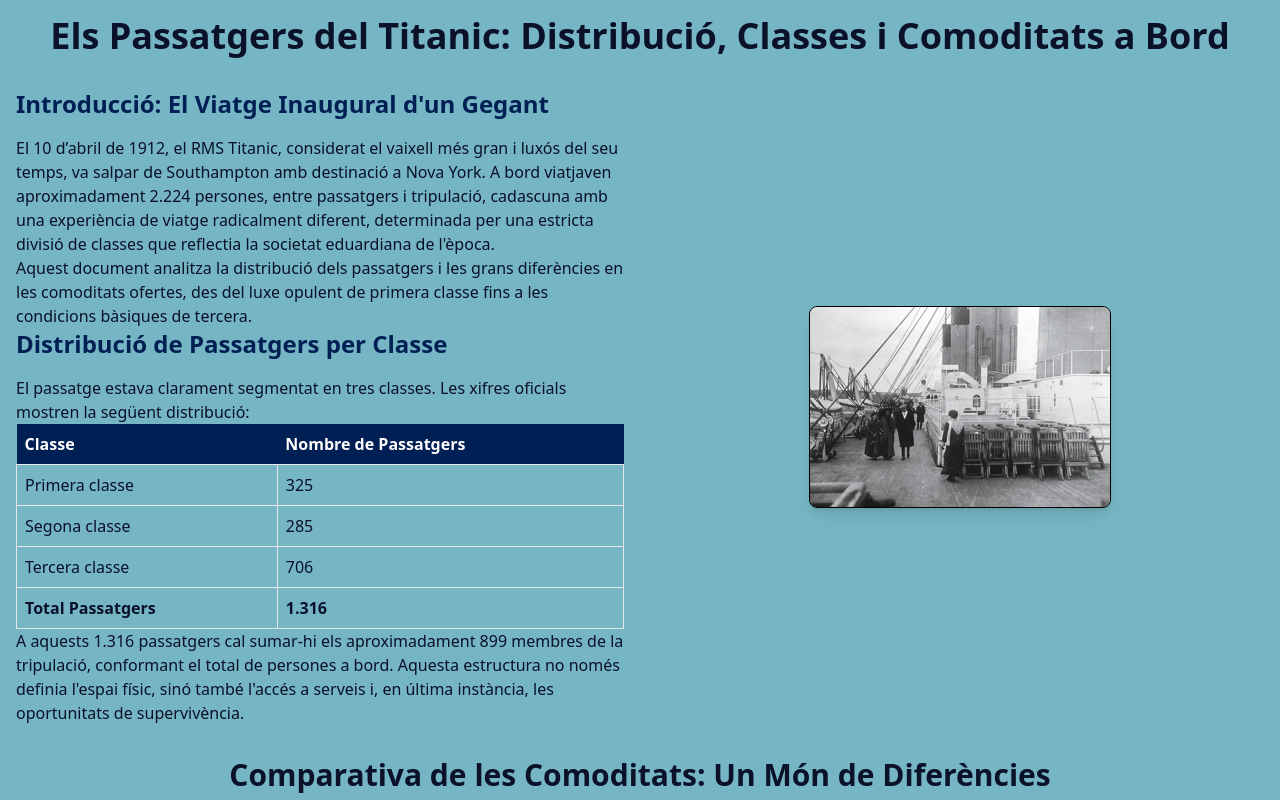
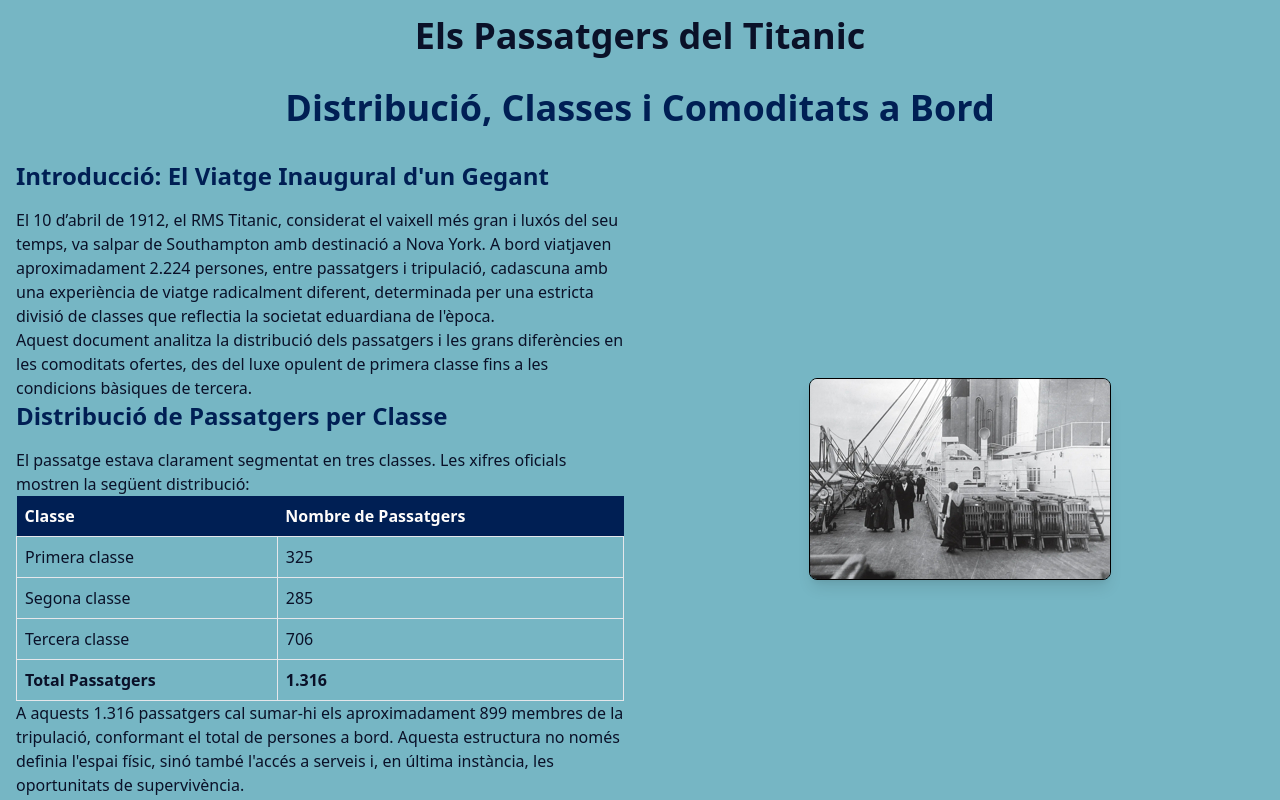
Before and after one commit to Mado1968/API, a website: page public/documentacio.html in a window 1280 px wide. Shown: the top 800 px of the page. Drawn offline with nearby package versions, Linux system fonts and the light colour scheme.

Commit message:
corregint colors

```diff
--- a/public/documentacio.html
+++ b/public/documentacio.html
@@ -24,7 +24,8 @@
 </head>
 <body class="bg-cesc text-primary">
     <div class="container mx-auto p-4">
-        <h1 class="text-4xl font-bold text-primary mb-8 text-center">Els Passatgers del Titanic: Distribució, Classes i Comoditats a Bord</h1>
+        <h1 class="text-4xl font-bold text-primary mb-8 text-center">Els Passatgers del Titanic</h1>
+        <h1 class="text-4xl font-bold text-secondary mb-8 text-center">Distribució, Classes i Comoditats a Bord</h1>
 
         <div class="grid grid-cols-1 md:grid-cols-2 gap-8">
             <div class="prose">
```
